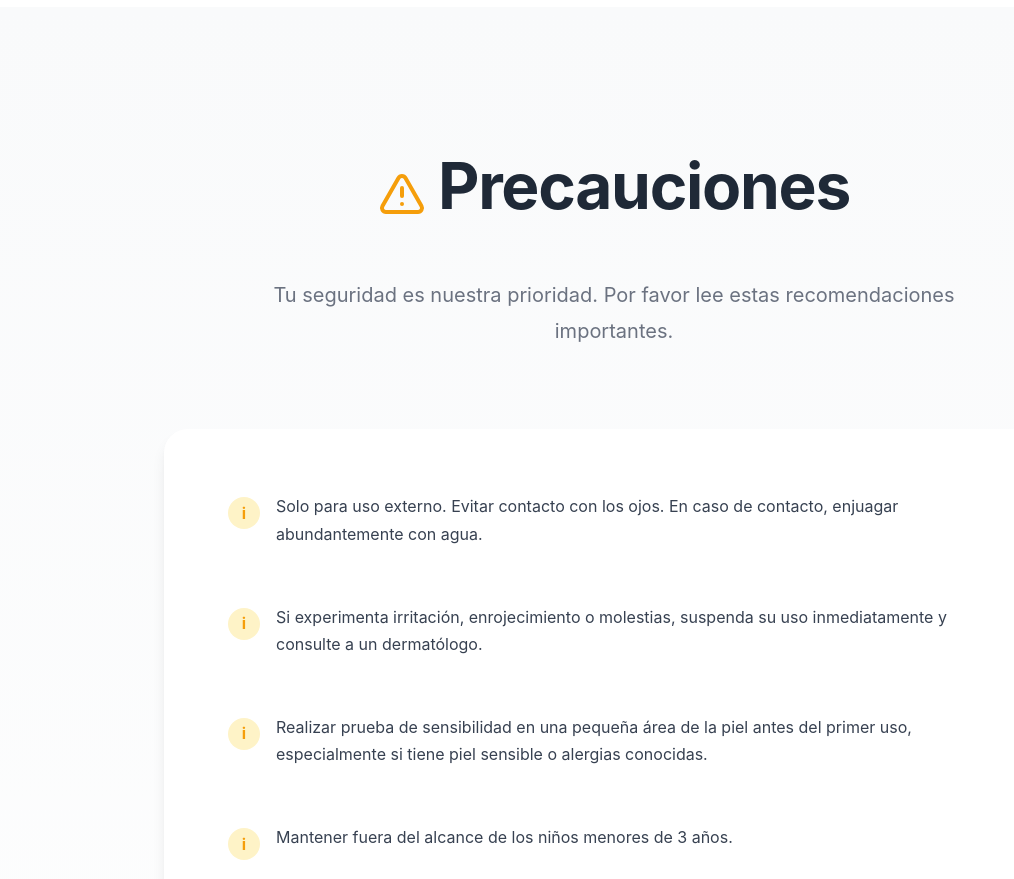
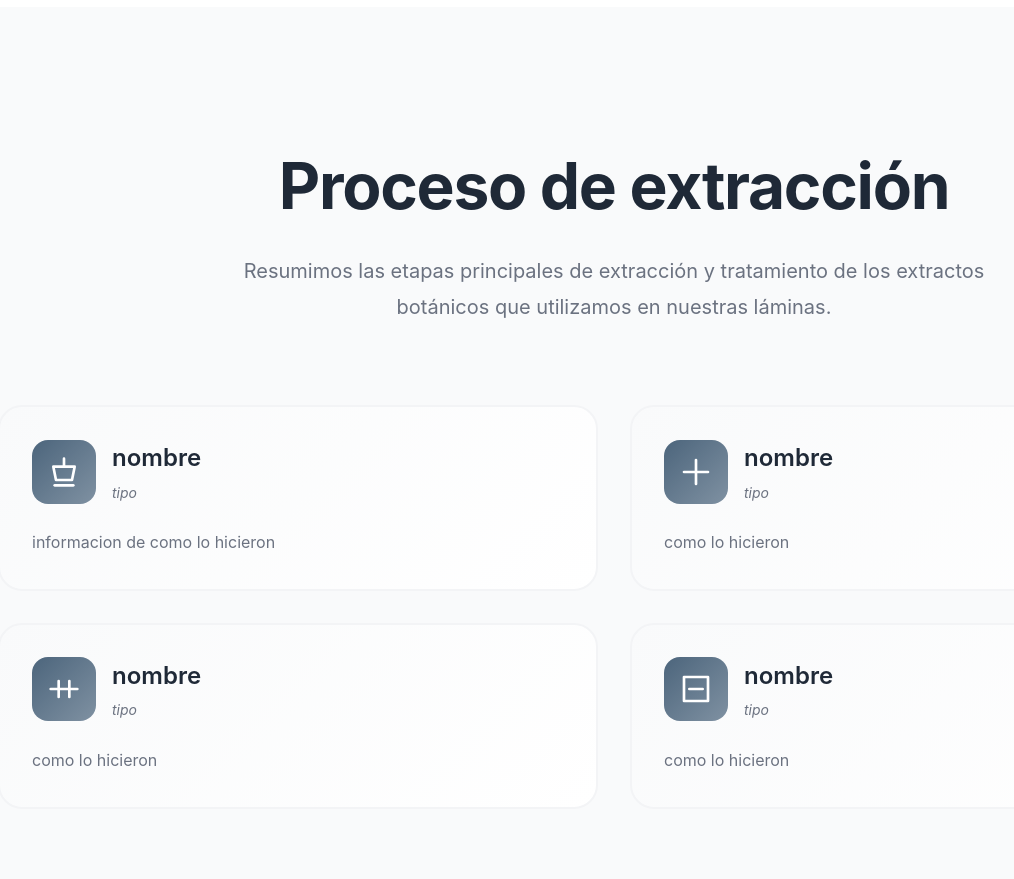
Before and after one commit to RowerX/Jabon, a plain HTML site: page index.html in a window 1280 px wide. Shown: the part 5280-6159 px from the top of the page, without its empty margins (26-1040 px from the left). Drawn offline with Linux system fonts and the light colour scheme.

Commit message:
tercer commit

```diff
--- a/index.html
+++ b/index.html
@@ -212,6 +212,84 @@ Ofrecemos un producto innovador y revolucionario diseñado para modificar la for
                         </div>
                     </div>
                     <p class="extract-benefits">Rico en antioxidantes (polifenoles). Protege contra el daño de radicales libres, reduce signos de envejecimiento y tiene propiedades antiinflamatorias.</p>
+                </div>
+            </div>
+        </div>
+    </section>
+
+    <!-- Proceso de Extracción Section -->
+    <section class="section process-section">
+        <div class="container">
+            <div class="section-header fade-in-scroll">
+                <h2 class="section-title">Proceso de extracción</h2>
+                <p class="section-description">Resumimos las etapas principales de extracción y tratamiento de los extractos botánicos que utilizamos en nuestras láminas.</p>
+            </div>
+
+            <div class="process-grid">
+                <div class="process-card fade-in-scroll">
+                    <div class="extract-header">
+                        <div class="extract-icon">
+                            <svg xmlns="http://www.w3.org/2000/svg" width="32" height="32" viewBox="0 0 24 24" fill="none" stroke="currentColor" stroke-width="2" stroke-linecap="round" stroke-linejoin="round">
+                                <path d="M12 2v6"/>
+                                <path d="M5 22h14"/>
+                                <path d="M4 8h16l-2 10H6L4 8z"/>
+                            </svg>
+                        </div>
+                        <div class="extract-title-group">
+                            <h3 class="extract-name">nombre</h3>
+                            <p class="extract-plant">tipo</p>
+                        </div>
+                    </div>
+                    <p class="extract-benefits">informacion de como lo hicieron</p>
+                </div>
+
+                <div class="process-card fade-in-scroll">
+                    <div class="extract-header">
+                        <div class="extract-icon">
+                            <svg xmlns="http://www.w3.org/2000/svg" width="32" height="32" viewBox="0 0 24 24" fill="none" stroke="currentColor" stroke-width="2" stroke-linecap="round" stroke-linejoin="round">
+                                <path d="M3 12h18"/>
+                                <path d="M12 3v18"/>
+                            </svg>
+                        </div>
+                        <div class="extract-title-group">
+                            <h3 class="extract-name">nombre</h3>
+                            <p class="extract-plant">tipo</p>
+                        </div>
+                    </div>
+                    <p class="extract-benefits">como lo hicieron</p>
+                </div>
+
+                <div class="process-card fade-in-scroll">
+                    <div class="extract-header">
+                        <div class="extract-icon">
+                            <svg xmlns="http://www.w3.org/2000/svg" width="32" height="32" viewBox="0 0 24 24" fill="none" stroke="currentColor" stroke-width="2" stroke-linecap="round" stroke-linejoin="round">
+                                <path d="M2 12h20"/>
+                                <path d="M8 6v12"/>
+                                <path d="M16 6v12"/>
+                            </svg>
+                        </div>
+                        <div class="extract-title-group">
+                            <h3 class="extract-name">nombre</h3>
+                            <p class="extract-plant">tipo</p>
+                        </div>
+                    </div>
+                    <p class="extract-benefits">como lo hicieron</p>
+                </div>
+
+                <div class="process-card fade-in-scroll">
+                    <div class="extract-header">
+                        <div class="extract-icon">
+                            <svg xmlns="http://www.w3.org/2000/svg" width="32" height="32" viewBox="0 0 24 24" fill="none" stroke="currentColor" stroke-width="2" stroke-linecap="round" stroke-linejoin="round">
+                                <path d="M3 3h18v18H3z"/>
+                                <path d="M7 12h10"/>
+                            </svg>
+                        </div>
+                        <div class="extract-title-group">
+                            <h3 class="extract-name">nombre</h3>
+                            <p class="extract-plant">tipo</p>
+                        </div>
+                    </div>
+                    <p class="extract-benefits">como lo hicieron</p>
                 </div>
             </div>
         </div>
--- a/styles.css
+++ b/styles.css
@@ -409,6 +409,31 @@ body {
     line-height: 1.8;
 }
 
+/* Proceso de extracción - estilos consistentes con extractos */
+.process-section {
+    background: #f9fafb;
+}
+
+.process-grid {
+    display: grid;
+    grid-template-columns: repeat(auto-fit, minmax(500px, 1fr));
+    gap: 32px;
+    margin-top: 24px;
+}
+
+.process-card {
+    background: linear-gradient(135deg, #f9fafb, white);
+    border: 2px solid #f3f4f6;
+    border-radius: 24px;
+    padding: 32px;
+    transition: all 0.3s ease;
+}
+
+.process-card:hover {
+    border-color: var(--accent-3);
+    transform: scale(1.02);
+}
+
 /* Precautions Section */
 .precautions-section {
     background: linear-gradient(to bottom, #f9fafb, white);
```
